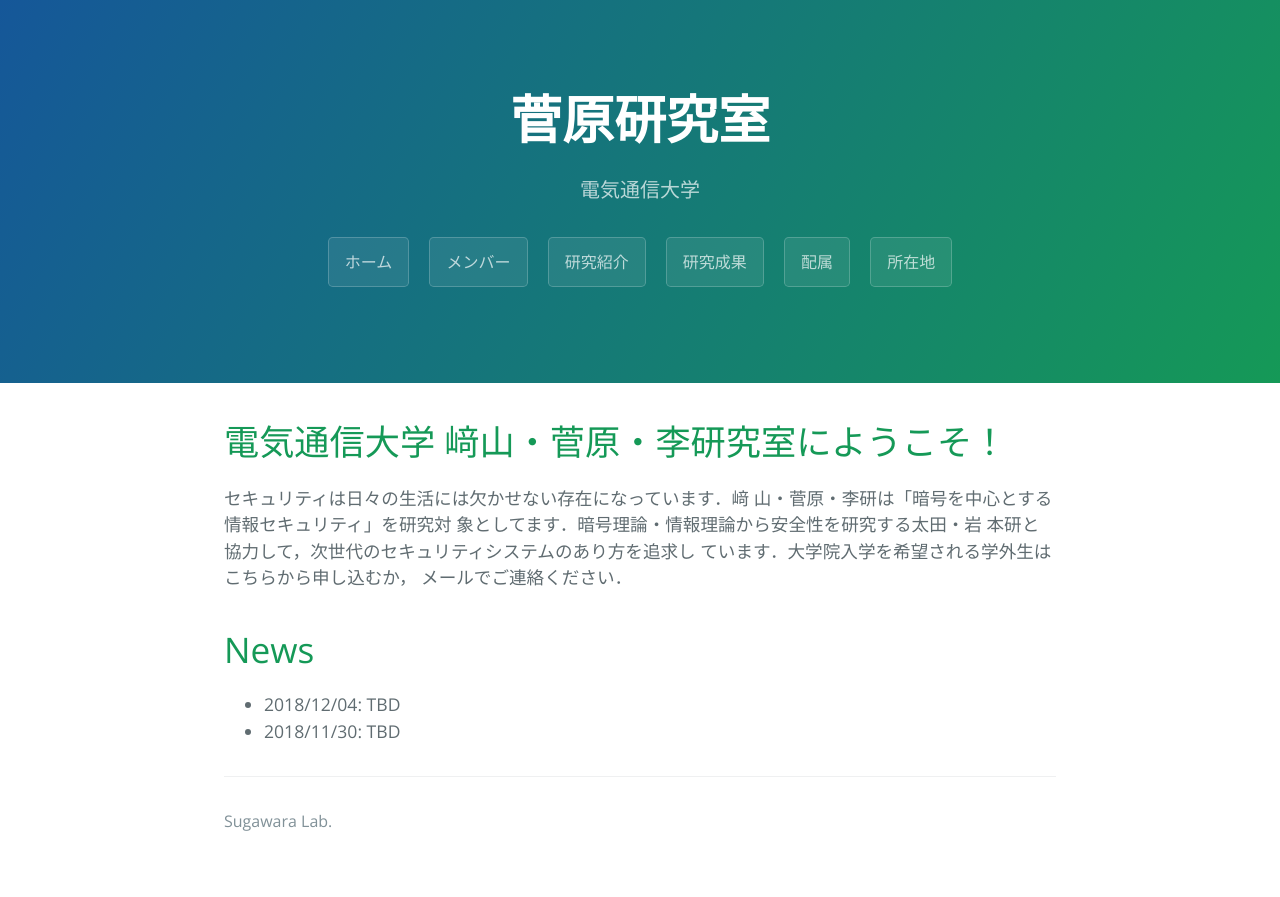
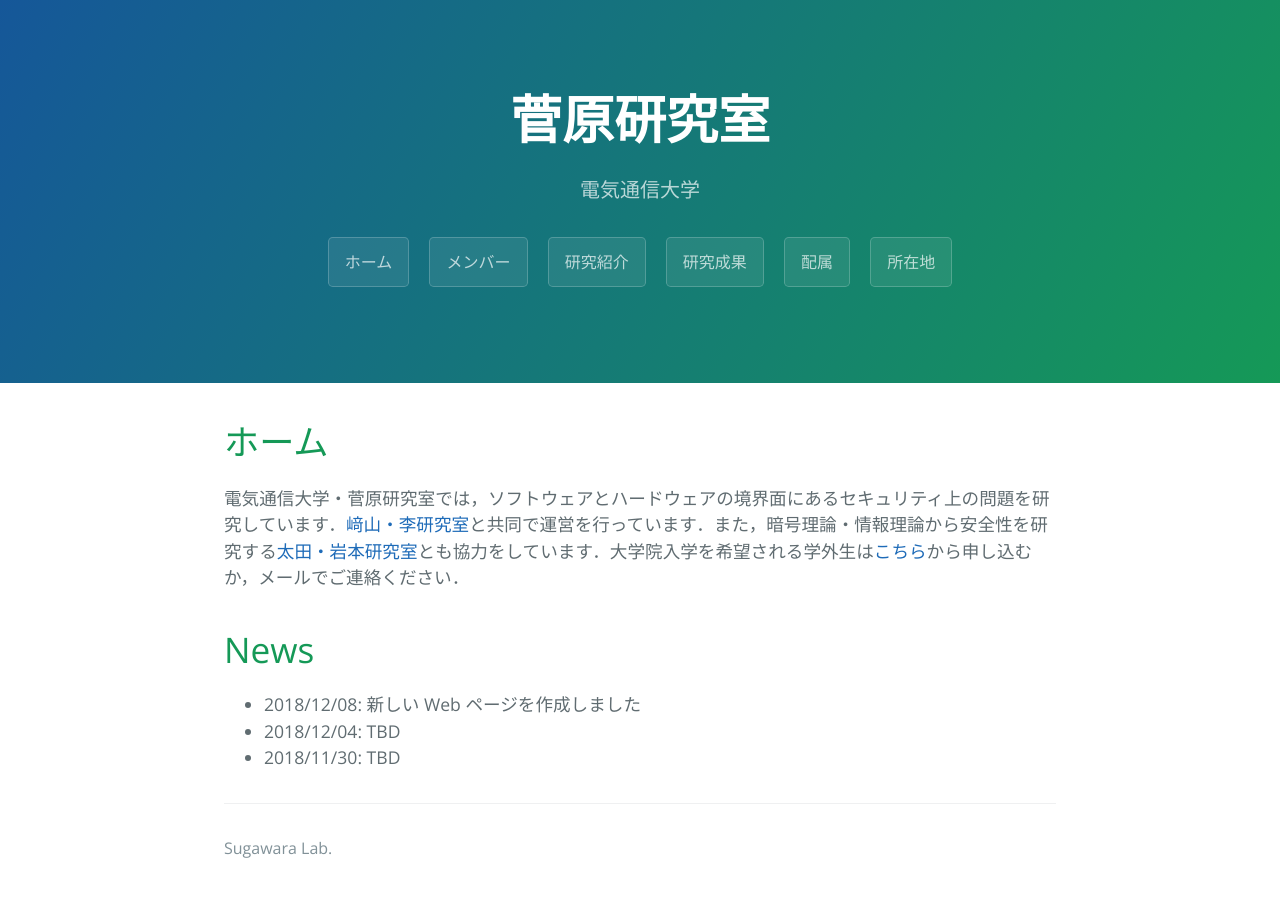
Before and after one commit to sugawara-bbbb/weblab, a Jekyll site: the page built from index.md, in a window 1280 px wide. Shown: the top 897 px of the page. Built offline with Jekyll 4.4.1, drawn with Linux system fonts in a browser that asks for light colours; our own code applies the rules of GitHub Pages for plain Markdown files.

Commit message:
ホームページの文章を修正．

```diff
--- a/index.md
+++ b/index.md
@@ -2,16 +2,11 @@
 layout: default
 ---
 
-# 電気通信大学 﨑山・菅原・李研究室にようこそ！
+# ホーム
 
-セキュリティは日々の生活には欠かせない存在になっています．﨑
-山・菅原・李研は「暗号を中心とする情報セキュリティ」を研究対
-象としてます．暗号理論・情報理論から安全性を研究する太田・岩
-本研と協力して，次世代のセキュリティシステムのあり方を追求し
-ています．大学院入学を希望される学外生はこちらから申し込むか，
-メールでご連絡ください．
+電気通信大学・菅原研究室では，ソフトウェアとハードウェアの境界面にあるセキュリティ上の問題を研究しています．[﨑山・李研究室](http://sakiyama-lab.jp/)と共同で運営を行っています．また，暗号理論・情報理論から安全性を研究する[太田・岩本研究室](http://ohta-lab.jp/)とも協力をしています．大学院入学を希望される学外生は[こちら](https://www.uec.ac.jp/admission/open-graduate/tour.html)から申し込むか，メールでご連絡ください．
 
 # News
-
+- 2018/12/08: 新しい Web ページを作成しました
 - 2018/12/04: TBD
 - 2018/11/30: TBD
```
